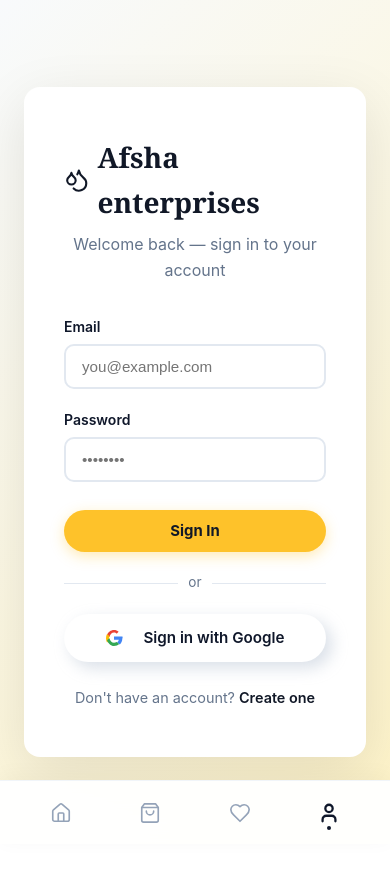
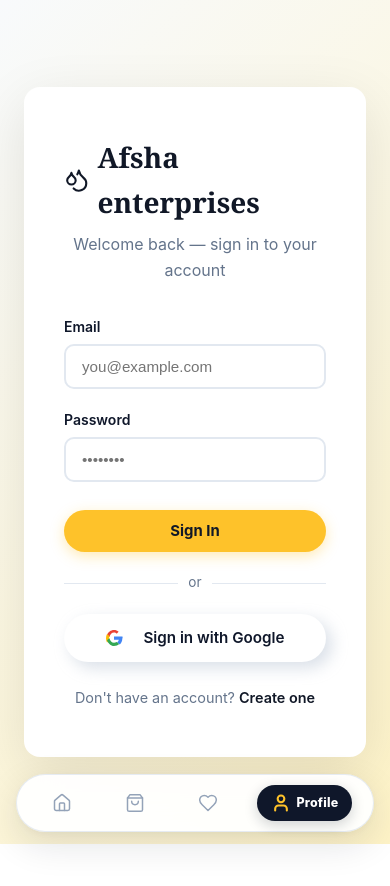
Before and after one commit to Lightining29/afsha, a React (Vite) app in the folder frontend/: page /login in a window 390 px wide. Shown: the top 886 px of the page. Built offline with nearby package versions, Linux system fonts and the light colour scheme; no server answers.

Commit message:
Update product detail to direct Buy Now flow and upgrade bottom navigation bar to floating luxury island capsule design

```diff
--- a/frontend/src/components/layout/BottomNav.css
+++ b/frontend/src/components/layout/BottomNav.css
@@ -1,22 +1,27 @@
 /* ==========================================================================
-   MOBILE BOTTOM NAVIGATION BAR — Floating clean app navigation
+   MOBILE BOTTOM NAVIGATION BAR — Floating Luxury Island Capsule
    ========================================================================== */
+
 .mobile-bottom-nav {
   display: none;
   position: fixed;
-  bottom: 0;
-  left: 0;
-  right: 0;
-  height: 64px;
-  background: rgba(255, 255, 255, 0.96);
-  backdrop-filter: blur(12px);
-  -webkit-backdrop-filter: blur(12px);
-  border-top: 1px solid #f1f5f9;
+  bottom: 12px;
+  left: 16px;
+  right: 16px;
+  max-width: 440px;
+  margin: 0 auto;
+  height: 58px;
+  background: rgba(255, 255, 255, 0.94);
+  backdrop-filter: blur(20px);
+  -webkit-backdrop-filter: blur(20px);
+  border: 1px solid rgba(226, 232, 240, 0.85);
+  border-radius: 999px;
   z-index: 999;
   justify-content: space-around;
   align-items: center;
-  padding: 0 16px env(safe-area-inset-bottom, 0px);
-  box-shadow: 0 -4px 20px rgba(0, 0, 0, 0.04);
+  padding: 0 8px;
+  box-shadow: 0 12px 36px rgba(15, 23, 42, 0.12), 0 2px 10px rgba(0, 0, 0, 0.04);
+  transition: all 0.3s cubic-bezier(0.4, 0, 0.2, 1);
 }
 
 @media (max-width: 768px) {
@@ -24,64 +29,81 @@
     display: flex;
   }
 
-  /* Add padding to bottom of page so fixed nav never covers content */
   body {
-    padding-bottom: calc(68px + env(safe-area-inset-bottom, 0px));
+    padding-bottom: calc(76px + env(safe-area-inset-bottom, 0px));
   }
 }
 
 .bottom-nav-item {
   display: flex;
-  flex-direction: column;
   align-items: center;
   justify-content: center;
+  gap: 6px;
   color: #94a3b8;
   text-decoration: none;
-  padding: 8px 16px;
+  padding: 8px 14px;
+  border-radius: 999px;
   position: relative;
-  transition: color 0.2s ease, transform 0.15s ease;
+  transition: all 0.25s cubic-bezier(0.4, 0, 0.2, 1);
 }
 
 .bottom-nav-item:active {
   transform: scale(0.92);
 }
 
+/* Active State: Elevated Pill Capsule */
 .bottom-nav-item.active {
-  color: #0f172a;
+  background: #0f172a;
+  color: #fec22a;
+  box-shadow: 0 4px 14px rgba(15, 23, 42, 0.2);
 }
 
-.bottom-nav-icon-wrap {
+.bottom-nav-icon-box {
   position: relative;
   display: flex;
-  flex-direction: column;
   align-items: center;
   justify-content: center;
 }
 
-.bottom-nav-dot {
-  width: 4px;
-  height: 4px;
-  border-radius: 50%;
-  background: #0f172a;
-  margin-top: 3px;
-  position: absolute;
-  bottom: -6px;
+.bottom-nav-label {
+  font-size: 0.78rem;
+  font-weight: 800;
+  color: #ffffff;
+  letter-spacing: 0.2px;
+  white-space: nowrap;
+  animation: fadeInLabel 0.2s ease;
+}
+
+@keyframes fadeInLabel {
+  from {
+    opacity: 0;
+    transform: translateX(-4px);
+  }
+  to {
+    opacity: 1;
+    transform: translateX(0);
+  }
 }
 
 .bottom-nav-badge {
   position: absolute;
-  top: -6px;
-  right: -8px;
+  top: -7px;
+  right: -9px;
   background: #fec22a;
-  color: #000000;
+  color: #111827;
   font-size: 10px;
-  font-weight: 800;
-  min-width: 16px;
-  height: 16px;
+  font-weight: 900;
+  min-width: 17px;
+  height: 17px;
   border-radius: 999px;
   display: flex;
   align-items: center;
   justify-content: center;
   padding: 0 4px;
-  box-shadow: 0 2px 5px rgba(0, 0, 0, 0.15);
+  box-shadow: 0 2px 6px rgba(254, 194, 42, 0.4);
+  border: 1.5px solid #ffffff;
 }
+
+.bottom-nav-item.active .bottom-nav-badge {
+  border-color: #0f172a;
+}
--- a/frontend/src/components/layout/BottomNav.jsx
+++ b/frontend/src/components/layout/BottomNav.jsx
@@ -10,7 +10,7 @@ export default function BottomNav() {
   const { isAuthenticated, setShowLoginModal } = useAuth();
   const path = location.pathname;
 
-  // Don't show bottom nav on admin, product details, cart, or checkout pages to prevent blocking action buttons
+  // Don't show bottom nav on admin, product details, checkout, or cart pages to ensure clean focus
   if (
     path.startsWith('/admin') ||
     path.startsWith('/product') ||
@@ -25,22 +25,27 @@ export default function BottomNav() {
   const isAccount = path.startsWith('/account') || path === '/login' || path === '/register';
 
   return (
-    <nav className="mobile-bottom-nav" aria-label="Mobile Navigation">
+    <nav className="mobile-bottom-nav" aria-label="Bottom Navigation">
+      {/* Home Tab */}
       <Link to="/" className={`bottom-nav-item ${isHome ? 'active' : ''}`}>
-        <div className="bottom-nav-icon-wrap">
-          <Home size={22} strokeWidth={isHome ? 2.5 : 1.8} />
-          {isHome && <span className="bottom-nav-dot" />}
+        <div className="bottom-nav-icon-box">
+          <Home size={20} strokeWidth={isHome ? 2.5 : 1.8} />
+          {isHome && <span className="bottom-nav-pill-dot" />}
         </div>
+        {isHome && <span className="bottom-nav-label">Home</span>}
       </Link>
 
+      {/* Cart Tab */}
       <Link to="/cart" className={`bottom-nav-item ${isCart ? 'active' : ''}`}>
-        <div className="bottom-nav-icon-wrap">
-          <ShoppingBag size={22} strokeWidth={isCart ? 2.5 : 1.8} />
+        <div className="bottom-nav-icon-box">
+          <ShoppingBag size={20} strokeWidth={isCart ? 2.5 : 1.8} />
           {cartCount > 0 && <span className="bottom-nav-badge">{cartCount}</span>}
-          {isCart && <span className="bottom-nav-dot" />}
+          {isCart && <span className="bottom-nav-pill-dot" />}
         </div>
+        {isCart && <span className="bottom-nav-label">Cart</span>}
       </Link>
 
+      {/* Wishlist Tab */}
       <Link
         to={isAuthenticated ? '/account/wishlist' : '/login'}
         onClick={(e) => {
@@ -51,13 +56,15 @@ export default function BottomNav() {
         }}
         className={`bottom-nav-item ${isWishlist ? 'active' : ''}`}
       >
-        <div className="bottom-nav-icon-wrap">
-          <Heart size={22} strokeWidth={isWishlist ? 2.5 : 1.8} />
+        <div className="bottom-nav-icon-box">
+          <Heart size={20} strokeWidth={isWishlist ? 2.5 : 1.8} />
           {wishlist?.length > 0 && <span className="bottom-nav-badge">{wishlist.length}</span>}
-          {isWishlist && <span className="bottom-nav-dot" />}
+          {isWishlist && <span className="bottom-nav-pill-dot" />}
         </div>
+        {isWishlist && <span className="bottom-nav-label">Wishlist</span>}
       </Link>
 
+      {/* Account Tab */}
       <Link
         to={isAuthenticated ? '/account' : '/login'}
         className={`bottom-nav-item ${isAccount ? 'active' : ''}`}
@@ -65,10 +72,11 @@ export default function BottomNav() {
           if (!isAuthenticated) setShowLoginModal(true);
         }}
       >
-        <div className="bottom-nav-icon-wrap">
-          <User size={22} strokeWidth={isAccount ? 2.5 : 1.8} />
-          {isAccount && <span className="bottom-nav-dot" />}
+        <div className="bottom-nav-icon-box">
+          <User size={20} strokeWidth={isAccount ? 2.5 : 1.8} />
+          {isAccount && <span className="bottom-nav-pill-dot" />}
         </div>
+        {isAccount && <span className="bottom-nav-label">Profile</span>}
       </Link>
     </nav>
   );
--- a/frontend/src/pages/shop/ProductDetail.jsx
+++ b/frontend/src/pages/shop/ProductDetail.jsx
@@ -7,7 +7,8 @@ import {
   Heart,
   Minus,
   Plus,
-  Gift
+  Gift,
+  Zap
 } from 'lucide-react';
 import {
   fetchProduct,
@@ -80,13 +81,7 @@ export default function ProductDetail() {
   const activeIdx = Math.min(activeImage, gallery.length - 1);
   const mainImage = gallery[activeIdx] || product.image;
 
-  const handleAddToCart = () => {
-    for (let i = 0; i < quantity; i++) {
-      addToCart(product);
-    }
-    toastSuccess('Added to Cart', `${product.name} (Qty: ${quantity}) added!`);
-  };
-
+  // Direct Buy Flow: Adds selected quantity to cart and routes straight to checkout
   const handleBuyNow = () => {
     for (let i = 0; i < quantity; i++) {
       addToCart(product);
@@ -239,7 +234,7 @@ export default function ProductDetail() {
           </div>
         </div>
 
-        {/* ── Fixed Bottom Action Bar with Buy Buttons (Screenshot reference) ── */}
+        {/* ── Fixed Bottom Action Bar: Instant Direct Buy Flow ── */}
         <div className="pdp-bottom-action-bar">
           {/* Stepper Capsule */}
           <div className="pdp-stepper-capsule">
@@ -262,14 +257,15 @@ export default function ProductDetail() {
             </button>
           </div>
 
-          {/* Wide Golden Yellow "Add to cart" / Buy Button */}
+          {/* Direct Buy Now Button */}
           <button
             type="button"
             className="pdp-cta-yellow-btn"
-            onClick={handleAddToCart}
+            onClick={handleBuyNow}
             disabled={product.inStock === false}
           >
-            {product.inStock === false ? 'Out of Stock' : 'Add to cart'}
+            <Zap size={16} fill="#111827" />
+            <span>{product.inStock === false ? 'Out of Stock' : 'Buy Now'}</span>
           </button>
         </div>
       </div>
```
